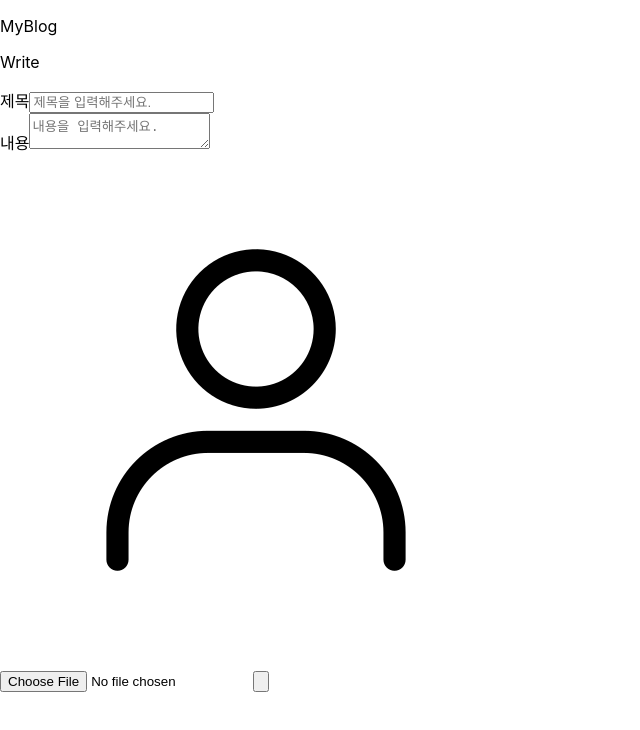
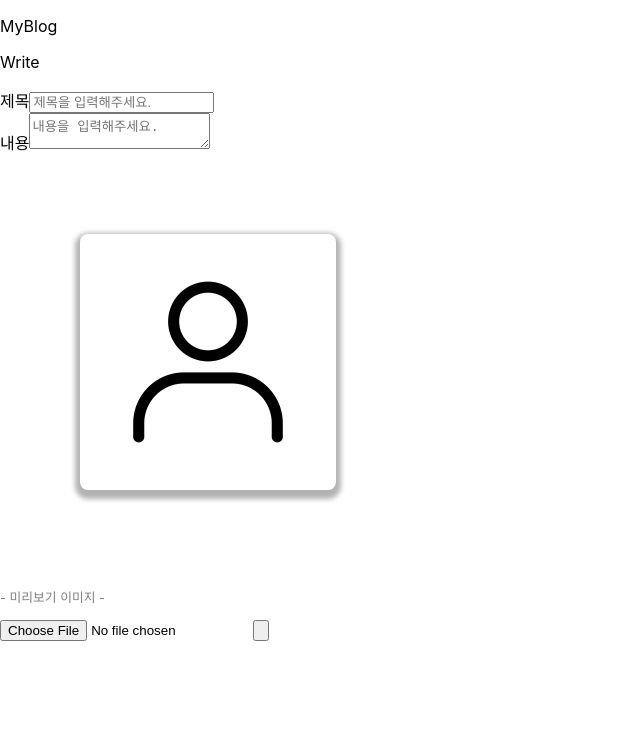
Before and after one commit to Bae0203/myblog, a React (Create React App) app: page /write in a window 1280 px wide. Shown: the top 730 px of the page, without its empty margins (0-640 px from the left). Built offline with nearby package versions, Linux system fonts and the light colour scheme.

Commit message:
ADD :: Write ShowImg Scale

```diff
--- a/package.json
+++ b/package.json
@@ -14,6 +14,7 @@
     "react-dom": "^18.2.0",
     "react-router-dom": "^6.8.0",
     "react-scripts": "5.0.1",
+    "styled-components": "^5.3.6",
     "typescript": "^4.9.5",
     "web-vitals": "^2.1.4"
   },
@@ -40,5 +41,8 @@
       "last 1 firefox version",
       "last 1 safari version"
     ]
+  },
+  "devDependencies": {
+    "@types/styled-components": "^5.1.26"
   }
 }
--- a/src/layouts/WritePage.tsx
+++ b/src/layouts/WritePage.tsx
@@ -1,5 +1,6 @@
 import { useRef, useState, useMemo } from "react";
 import BlankImg from "../asset/person.png";
+import * as S from "../style/WritePageStyle";
 
 type UploadImage = {
   file: File;
@@ -31,14 +32,14 @@ export default function WritePage() {
 
   const showImage = useMemo(() => {
     if (!img && img == null) {
-      return <img src={BlankImg} alt="사진이 비어있습니다." />;
+      return <S.ShowImg src={BlankImg} alt="사진이 비어있습니다." />;
     }
     return (
-      <img
+      <S.ShowImg
         src={img.thumbnail}
         alt={img.type}
         onClick={handleClickFileInput}
-      ></img>
+      ></S.ShowImg>
     );
   }, [img]);
 
@@ -53,6 +54,7 @@ export default function WritePage() {
         <textarea placeholder="내용을 입력해주세요."></textarea>
       </nav>
       {showImage}
+      <S.ShowImgP>- 미리보기 이미지 -</S.ShowImgP>
       <form>
         <input
           type="file"
--- /dev/null
+++ b/src/style/WritePageStyle.tsx
@@ -0,0 +1,13 @@
+import styled from "styled-components";
+
+export const ShowImg = styled.img`
+  width: 20%;
+  border-radius: 0.5rem;
+  box-shadow: 0rem 0.25rem 0.313rem 0.313rem rgba(0, 0, 0, 0.3);
+  margin: 5rem;
+`;
+
+export const ShowImgP = styled.p`
+  font-size: 0.8rem;
+  color: rgba(0, 0, 0, 0.5);
+`;
```
Also changed, not shown: 2 other files (tests, documents, lock files or other folders).
